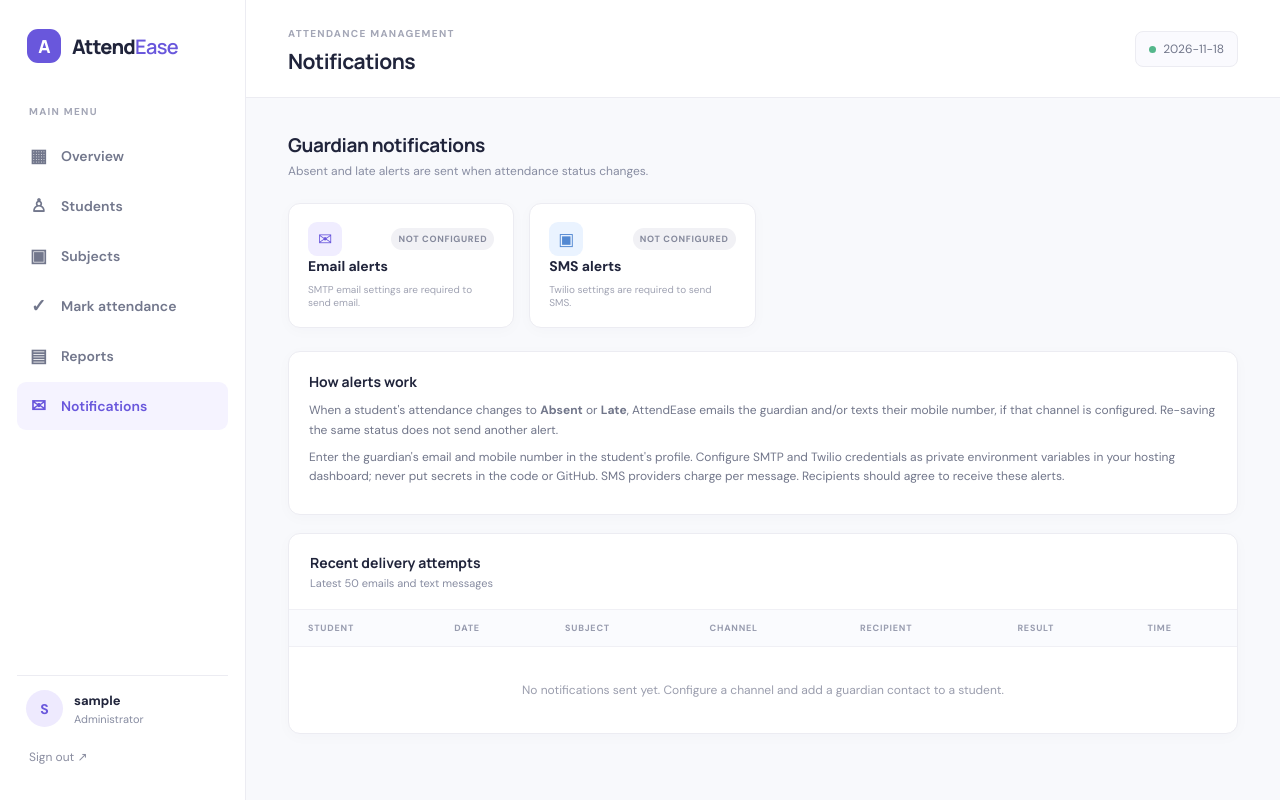
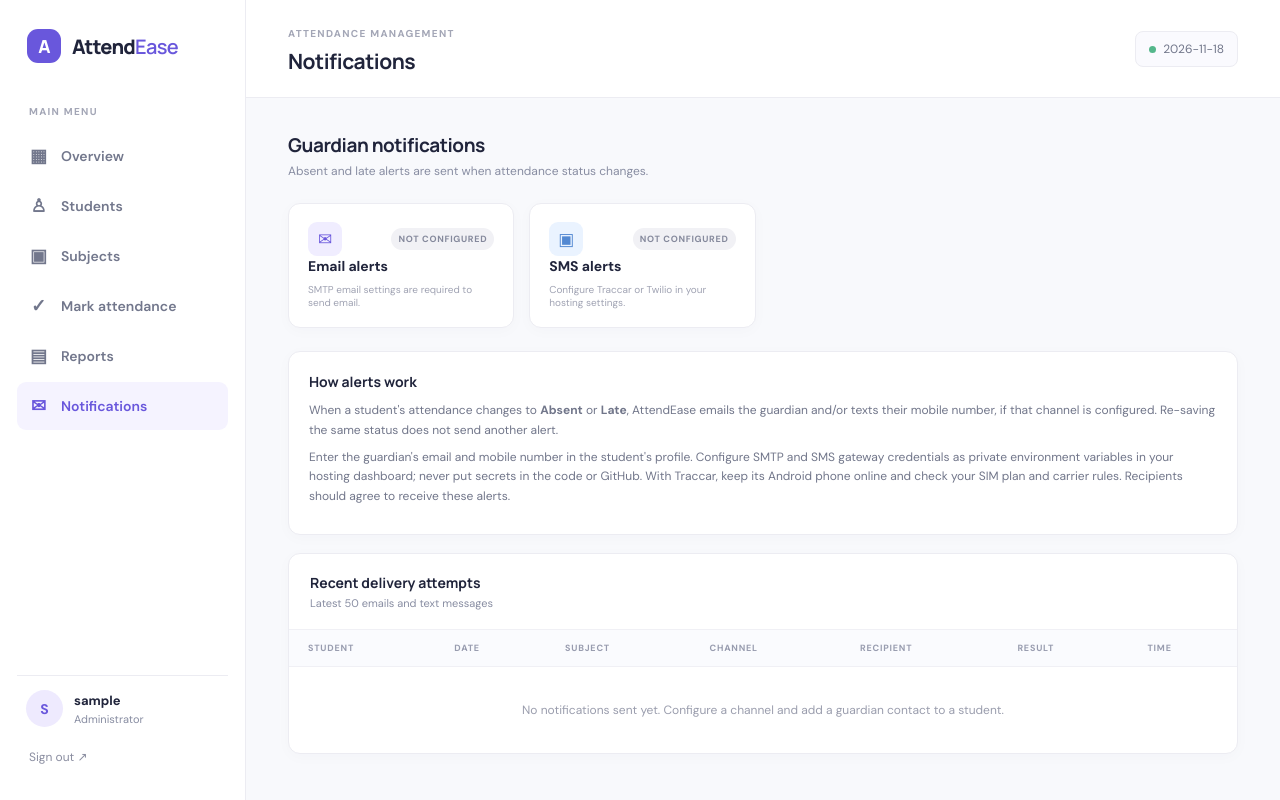
Before and after one commit to GAURAVSINGH2017/attendance-management-system, a Flask app: page /notifications in a window 1280 px wide. Run offline with Flask 3, Linux system fonts and the light colour scheme; the visitor is signed in with stand-in values (Sample User, id 1); data that the repository does not hold is empty.

Commit message:
Add Traccar SMS gateway
Add Traccar SMS gateway

```diff
--- a/app.py
+++ b/app.py
@@ -1,6 +1,7 @@
 import csv
 import base64
 import io
+import json
 import os
 import smtplib
 from datetime import date, datetime
@@ -67,7 +68,9 @@ def login_required(fn):
 @app.context_processor
 def common_values():
     email_ready = all(os.getenv(key) for key in ("SMTP_HOST", "SMTP_USER", "SMTP_PASSWORD", "SMTP_FROM"))
-    sms_ready = all(os.getenv(key) for key in ("TWILIO_ACCOUNT_SID", "TWILIO_AUTH_TOKEN", "TWILIO_FROM_NUMBER"))
+    traccar_ready = bool(os.getenv("TRACCAR_SMS_TOKEN"))
+    twilio_ready = all(os.getenv(key) for key in ("TWILIO_ACCOUNT_SID", "TWILIO_AUTH_TOKEN", "TWILIO_FROM_NUMBER"))
+    sms_ready = traccar_ready or twilio_ready
     return {"today": date.today().isoformat(), "current_user": session.get("username"),
             "email_ready": email_ready, "sms_ready": sms_ready}
 
@@ -120,20 +123,34 @@ def send_guardian_notifications(student, attendance_date, subject_name, status):
             results.append({"channel": "Email", "sent": False})
 
     phone = (student.get("guardian_phone") or "").strip()
-    sid, token, from_number = (os.getenv("TWILIO_ACCOUNT_SID"), os.getenv("TWILIO_AUTH_TOKEN"), os.getenv("TWILIO_FROM_NUMBER"))
-    if phone and sid and token and from_number:
+    traccar_token = os.getenv("TRACCAR_SMS_TOKEN")
+    if phone and traccar_token:
         try:
-            endpoint = f"https://api.twilio.com/2010-04-01/Accounts/{sid}/Messages.json"
-            body = urlencode({"To": phone, "From": from_number, "Body": text}).encode()
-            auth = base64.b64encode(f"{sid}:{token}".encode()).decode()
-            req = Request(endpoint, data=body, headers={"Authorization": f"Basic {auth}", "Content-Type": "application/x-www-form-urlencoded"})
+            endpoint = os.getenv("TRACCAR_SMS_URL", "https://www.traccar.org/sms/")
+            body = json.dumps({"to": phone, "message": text}).encode()
+            req = Request(endpoint, data=body, headers={"Authorization": traccar_token, "Content-Type": "application/json"})
             with urlopen(req, timeout=20) as response:
                 response.read()
-            record_notification(student["id"], attendance_date, subject_name, "SMS", phone, "Sent", "Accepted by Twilio")
+            record_notification(student["id"], attendance_date, subject_name, "SMS", phone, "Sent", "Accepted by Traccar SMS relay; handset delivery not confirmed")
             results.append({"channel": "SMS", "sent": True})
         except Exception as exc:
             record_notification(student["id"], attendance_date, subject_name, "SMS", phone, "Failed", str(exc))
             results.append({"channel": "SMS", "sent": False})
+    else:
+        sid, token, from_number = (os.getenv("TWILIO_ACCOUNT_SID"), os.getenv("TWILIO_AUTH_TOKEN"), os.getenv("TWILIO_FROM_NUMBER"))
+        if phone and sid and token and from_number:
+            try:
+                endpoint = f"https://api.twilio.com/2010-04-01/Accounts/{sid}/Messages.json"
+                body = urlencode({"To": phone, "From": from_number, "Body": text}).encode()
+                auth = base64.b64encode(f"{sid}:{token}".encode()).decode()
+                req = Request(endpoint, data=body, headers={"Authorization": f"Basic {auth}", "Content-Type": "application/x-www-form-urlencoded"})
+                with urlopen(req, timeout=20) as response:
+                    response.read()
+                record_notification(student["id"], attendance_date, subject_name, "SMS", phone, "Sent", "Accepted by Twilio")
+                results.append({"channel": "SMS", "sent": True})
+            except Exception as exc:
+                record_notification(student["id"], attendance_date, subject_name, "SMS", phone, "Failed", str(exc))
+                results.append({"channel": "SMS", "sent": False})
     return results
 
 
--- a/templates/notifications.html
+++ b/templates/notifications.html
@@ -2,9 +2,9 @@
 <div class="welcome-row"><div><h2>Guardian notifications</h2><p class="muted">Absent and late alerts are sent when attendance status changes.</p></div></div>
 <div class="stats-grid notification-config">
   <article class="stat-card"><div class="stat-top"><span class="stat-icon violet">✉</span><span class="config-state {{ 'ready' if email_ready else 'off' }}">{{ 'READY' if email_ready else 'NOT CONFIGURED' }}</span></div><div class="stat-label">Email alerts</div><div class="stat-foot">SMTP email settings {{ 'are configured.' if email_ready else 'are required to send email.' }}</div></article>
-  <article class="stat-card"><div class="stat-top"><span class="stat-icon blue">▣</span><span class="config-state {{ 'ready' if sms_ready else 'off' }}">{{ 'READY' if sms_ready else 'NOT CONFIGURED' }}</span></div><div class="stat-label">SMS alerts</div><div class="stat-foot">Twilio settings {{ 'are configured.' if sms_ready else 'are required to send SMS.' }}</div></article>
+  <article class="stat-card"><div class="stat-top"><span class="stat-icon blue">▣</span><span class="config-state {{ 'ready' if sms_ready else 'off' }}">{{ 'READY' if sms_ready else 'NOT CONFIGURED' }}</span></div><div class="stat-label">SMS alerts</div><div class="stat-foot">{{ 'SMS gateway settings are configured.' if sms_ready else 'Configure Traccar or Twilio in your hosting settings.' }}</div></article>
 </div>
-<div class="panel setup-note"><h3>How alerts work</h3><p>When a student's attendance changes to <b>Absent</b> or <b>Late</b>, AttendEase emails the guardian and/or texts their mobile number, if that channel is configured. Re-saving the same status does not send another alert.</p><p>Enter the guardian's email and mobile number in the student's profile. Configure SMTP and Twilio credentials as private environment variables in your hosting dashboard; never put secrets in the code or GitHub. SMS providers charge per message. Recipients should agree to receive these alerts.</p></div>
+<div class="panel setup-note"><h3>How alerts work</h3><p>When a student's attendance changes to <b>Absent</b> or <b>Late</b>, AttendEase emails the guardian and/or texts their mobile number, if that channel is configured. Re-saving the same status does not send another alert.</p><p>Enter the guardian's email and mobile number in the student's profile. Configure SMTP and SMS gateway credentials as private environment variables in your hosting dashboard; never put secrets in the code or GitHub. With Traccar, keep its Android phone online and check your SIM plan and carrier rules. Recipients should agree to receive these alerts.</p></div>
 <div class="panel"><div class="panel-head"><div><h3>Recent delivery attempts</h3><p class="muted">Latest 50 emails and text messages</p></div></div><div class="table-scroll"><table><thead><tr><th>STUDENT</th><th>DATE</th><th>SUBJECT</th><th>CHANNEL</th><th>RECIPIENT</th><th>RESULT</th><th>TIME</th></tr></thead><tbody>
 {% for n in logs %}<tr><td class="student-cell"><span class="table-avatar">{{ n.full_name[:1]|upper }}</span><b>{{ n.full_name }}</b><small>{{ n.roll_no }}</small></td><td>{{ n.attendance_date }}</td><td>{{ n.subject_name }}</td><td>{{ n.channel }}</td><td>{{ n.recipient }}</td><td><span class="badge {{ 'present' if n.delivery_status=='Sent' else 'absent' }}">{{ n.delivery_status }}</span>{% if n.details %}<small class="delivery-detail">{{ n.details }}</small>{% endif %}</td><td>{{ n.created_at }}</td></tr>
 {% else %}<tr><td colspan="7" class="empty-row">No notifications sent yet. Configure a channel and add a guardian contact to a student.</td></tr>{% endfor %}
```
Also changed, not shown: DEPLOYMENT.md (+1 -1 lines), 1 other file.
